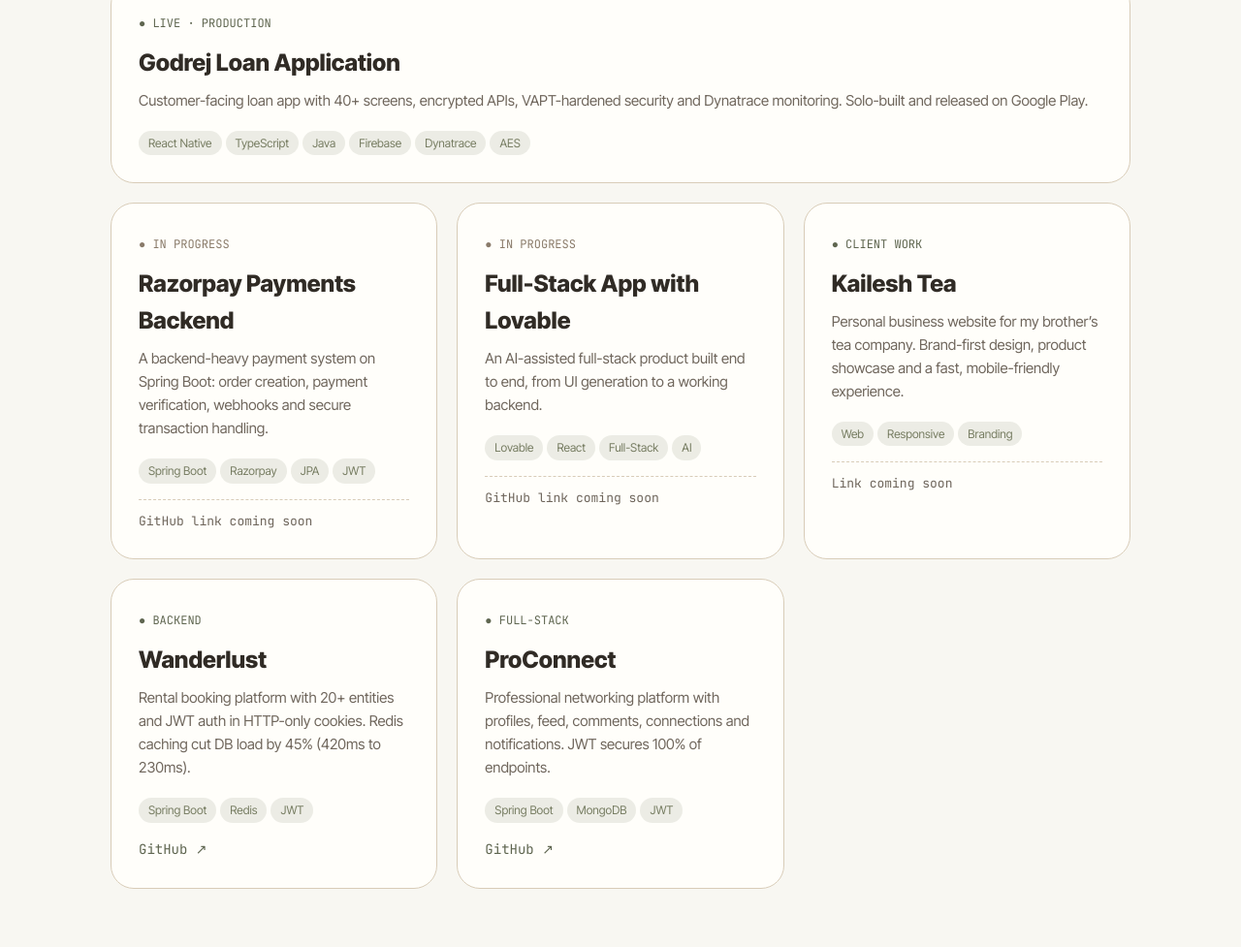
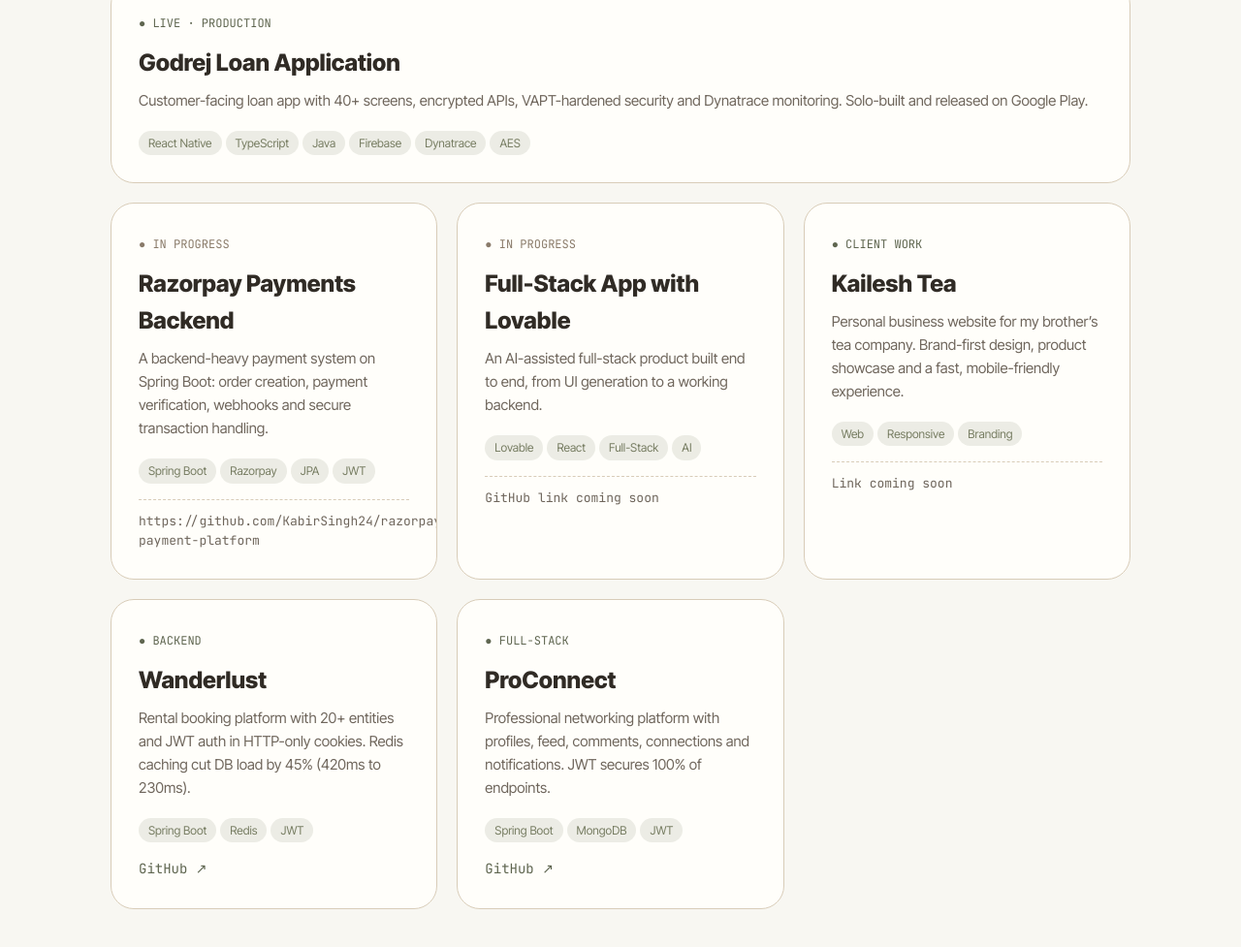
Before and after one commit to KabirSingh24/Portfolio, a plain HTML site: page index.html in a window 1280 px wide. Shown: the part 3375-4352 px from the top of the page at 97% size. Drawn offline with Linux system fonts and the light colour scheme.

Commit message:
Update index.html

```diff
--- a/index.html
+++ b/index.html
@@ -252,7 +252,7 @@ h2 em{text-transform:none;letter-spacing:-.01em}
   <h2 class="rv">Things I’ve <em>built.</em></h2>
   <div class="grid">
     <div class="card tilt rv wide"><span class="st d mono">● LIVE · PRODUCTION</span><h3>Godrej Loan Application</h3><p>Customer-facing loan app with 40+ screens, encrypted APIs, VAPT-hardened security and Dynatrace monitoring. Solo-built and released on Google Play.</p><div class="tech"><span>React Native</span><span>TypeScript</span><span>Java</span><span>Firebase</span><span>Dynatrace</span><span>AES</span></div></div>
-    <div class="card tilt rv"><span class="st mono">● IN PROGRESS</span><h3>Razorpay Payments Backend</h3><p>A backend-heavy payment system on Spring Boot: order creation, payment verification, webhooks and secure transaction handling.</p><div class="tech"><span>Spring Boot</span><span>Razorpay</span><span>JPA</span><span>JWT</span></div><div class="soon mono">GitHub link coming soon</div></div>
+    <div class="card tilt rv"><span class="st mono">● IN PROGRESS</span><h3>Razorpay Payments Backend</h3><p>A backend-heavy payment system on Spring Boot: order creation, payment verification, webhooks and secure transaction handling.</p><div class="tech"><span>Spring Boot</span><span>Razorpay</span><span>JPA</span><span>JWT</span></div><div class="soon mono">https://github.com/KabirSingh24/razorpay-payment-platform</div></div>
     <div class="card tilt rv"><span class="st mono">● IN PROGRESS</span><h3>Full-Stack App with Lovable</h3><p>An AI-assisted full-stack product built end to end, from UI generation to a working backend.</p><div class="tech"><span>Lovable</span><span>React</span><span>Full-Stack</span><span>AI</span></div><div class="soon mono">GitHub link coming soon</div></div>
     <div class="card tilt rv"><span class="st d mono">● CLIENT WORK</span><h3>Kailesh Tea</h3><p>Personal business website for my brother’s tea company. Brand-first design, product showcase and a fast, mobile-friendly experience.</p><div class="tech"><span>Web</span><span>Responsive</span><span>Branding</span></div><div class="soon mono">Link coming soon</div></div>
     <div class="card tilt rv"><span class="st d mono">● BACKEND</span><h3>Wanderlust</h3><p>Rental booking platform with 20+ entities and JWT auth in HTTP-only cookies. Redis caching cut DB load by 45% (420ms to 230ms).</p><div class="tech"><span>Spring Boot</span><span>Redis</span><span>JWT</span></div><a class="l mono" href="https://github.com/KabirSingh24/Wanderlust" target="_blank" rel="noopener">GitHub ↗</a></div>
```
